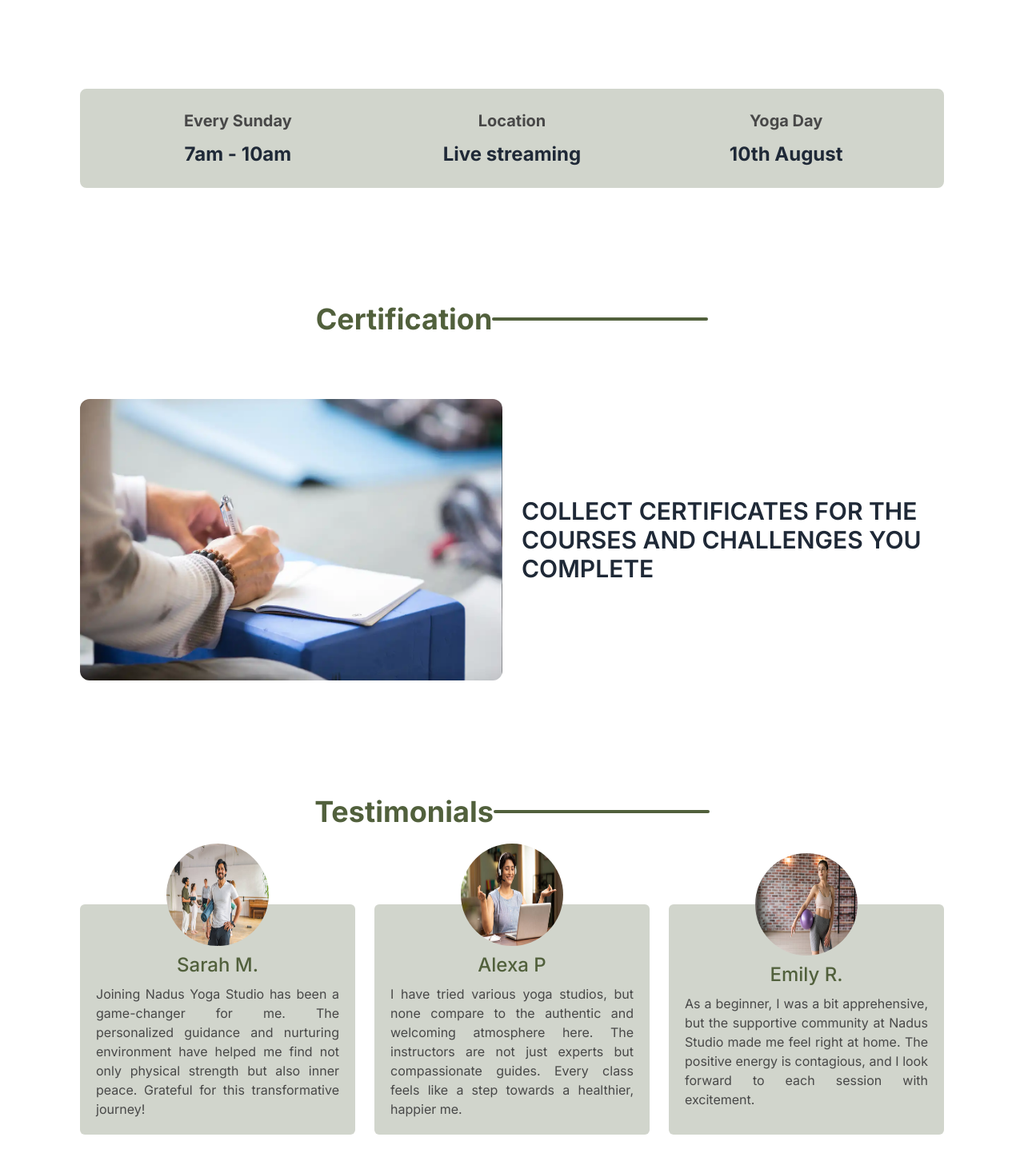
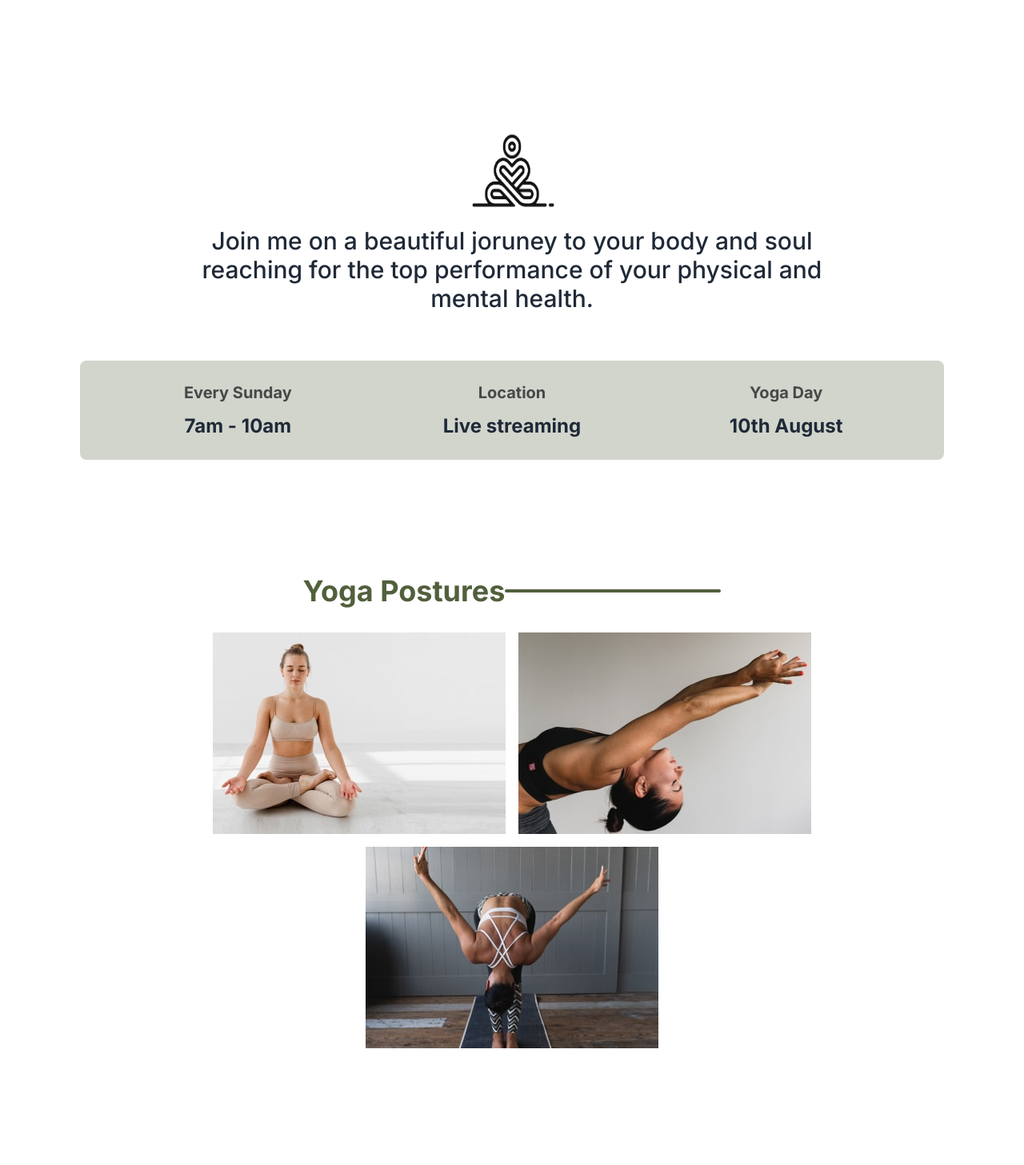
Before and after one commit to mahfuja5768/harmony-haven-yoga, a Next.js app: page / in a window 1280 px wide. Shown: the part 613-2070 px from the top of the page at 80% size. Built offline with nearby package versions, Linux system fonts and the light colour scheme.

Commit message:
add two section

```diff
--- a/src/app/page.js
+++ b/src/app/page.js
@@ -1,10 +1,12 @@
 import Footer from "@/components/shared/Footer";
 import Navbar from "@/components/shared/Navbar";
 import Banner from "@/components/ui/Banner";
+import Blog from "@/components/ui/Blog";
 import Certificate from "@/components/ui/Certificate";
 import Client from "@/components/ui/Client";
 import Contact from "@/components/ui/Contact";
 import NewsLetter from "@/components/ui/NewsLetter";
+import Review from "@/components/ui/Review";
 import Schedule from "@/components/ui/Schedule";
 export default function HomePage() {
   return (
@@ -12,9 +14,11 @@ export default function HomePage() {
       <Navbar />
       <Banner />
       <Schedule />
+      <Blog />
       <Certificate />
       <Client />
       <Contact />
+      <Review />
       <NewsLetter />
       <Footer />
     </div>
--- a/src/components/shared/Footer.js
+++ b/src/components/shared/Footer.js
@@ -57,9 +57,9 @@ const Footer = () => {
           <div className="flex gap-12 xl:justify-around justify-center items-center border-t-2 border-l-4 p-5 border-dashed text-start">
             <div>
               <h6 className="text-2xl font-bold">Links</h6>
-              {navItems.map((item) => (
+              {navItems.map((item, idx) => (
                 <Link
-                  key={item}
+                  key={idx}
                   href={item.pathName}
                   className="flex  mx-auto items-center font-medium gap-6"
                 >
--- a/src/components/shared/Navbar.js
+++ b/src/components/shared/Navbar.js
@@ -50,8 +50,8 @@ const Navbar = () => {
             tabIndex={0}
             className="menu menu-sm dropdown-content mt-3 z-[1] p-2 shadow bg-base-100 rounded-box w-52"
           >
-            {navItems.map((item) => (
-              <Link key={item} href={item.pathName}>
+            {navItems.map((item, idx) => (
+              <Link key={idx} href={item.pathName}>
                 <button className="text-black"> {item.route} </button>
               </Link>
             ))}
--- a/src/components/ui/Banner.js
+++ b/src/components/ui/Banner.js
@@ -2,9 +2,7 @@ import Image from "next/image";
 import bannerImg from "../../assets/images/yoga-coach.png";
 import Container from "../shared/Container";
 import CustomButton from "../shared/CustomButton";
-import { FaFacebookF, FaLinkedin, FaTwitter , FaDribbble, FaInstagram , } from "react-icons/fa";
-import { IoLogoWhatsapp } from "react-icons/io";
-
+import { FaFacebookF, FaLinkedin, FaTwitter } from "react-icons/fa";
 
 const Banner = () => {
   return (
--- a/src/components/ui/Blog.js
+++ b/src/components/ui/Blog.js
@@ -1,10 +1,21 @@
-import React from 'react';
+import Image from 'next/image';
+import blog1 from '../../assets/images/blog-1.jpg';
+import blog2 from '../../assets/images/blog-2.jpg';
+import blog3 from '../../assets/images/blog-3.jpg';
+import Container from '../shared/Container';
+import SectionTitle from '../shared/SectionTitle';
+
 
 const Blog = () => {
     return (
-        <div>
-
+        <Container>
+            <SectionTitle heading={'Yoga Postures'}/>
+            <div className='flex gap-4 lg:flex-row flex-wrap justify-center' >
+             <Image src={blog1} alt="LogoImg" />
+             <Image src={blog2} alt="LogoImg" />
+             <Image src={blog3} alt="LogoImg" />
         </div>
+        </Container>
     );
 };
 
--- /dev/null
+++ b/src/components/ui/Review.js
@@ -0,0 +1,21 @@
+import Container from "../shared/Container";
+
+export default function Review() {
+  return (
+    <div>
+      <Container>
+        <div className=" bg-primary text-white text-center p-12 rounded-xl">
+         <p className=" text-2xl  my-2 font-medium"> Ask me anything or give a review...........</p>
+         <div className="flex justify-center md:flex-row flex-col my-5 items-center gap-2">
+          <input
+            placeholder="Write here.."
+            className="md:py-3 py-2 rounded-md px-5 mb-3 md:mb-0 outline-4 outline-primary"
+          />
+          <button className="border-4 hidden md:flex bg-white rounded-full border-transparent px-5 py-1 text-primary hover:bg-secondary  font-semibold hover:text-white me-5 transition-all duration-300">
+         Send</button>
+        </div>
+        </div>
+      </Container>
+    </div>
+  );
+}
--- a/src/components/ui/Schedule.js
+++ b/src/components/ui/Schedule.js
@@ -1,9 +1,18 @@
 import Container from "../shared/Container";
+import LogoImg from "../../assets/images/logo.png";
+import Image from "next/image";
 
 const Schedule = () => {
   return (
     <div className="">
       <Container>
+        <div className=" flex justify-center flex-col items-center mb-12">
+          <Image src={LogoImg} className="w-52 h-52 " alt="LogoImg" />
+          <h2 className=" -mt-12 w-3/4 leading-10 mx-auto text-center text-2xl lg:text-3xl py-3 font-medium">
+            Join me on a beautiful joruney to your body and soul reaching for
+            the top performance of your physical and mental health.
+          </h2>
+        </div>
         <div className=" bg-secondary grid grid-cols-1 md:grid-cols-3 justify-around text-center border-2 rounded-lg border-secondary p-6 items-center">
           <div>
             <h3 className=" font-bold text-gray mb-3 text-xl">Every Sunday</h3>
```
Lines whose indentation alone changed are shown as unchanged.
